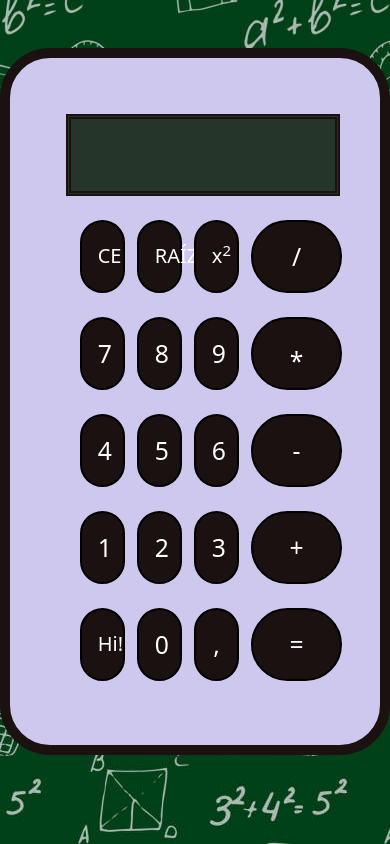
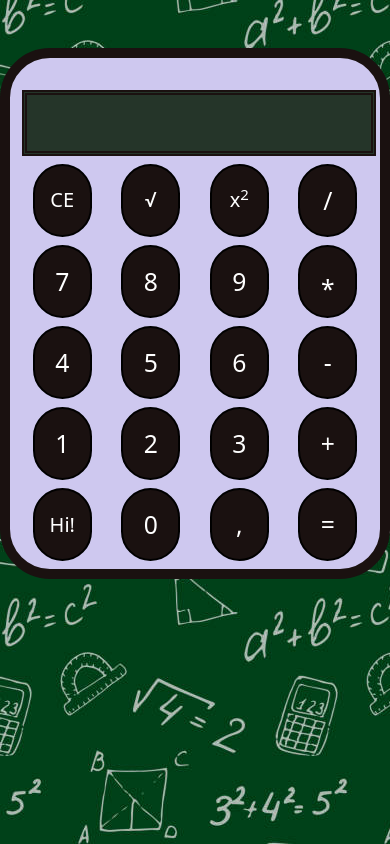
Before and after one commit to WillIribarne/Calculadora, a plain HTML site: page index.html in a window 390 px wide. Drawn offline with nearby package versions, Linux system fonts and the light colour scheme.

Commit message:
Diseño responsive hecho

```diff
--- a/css/style.css
+++ b/css/style.css
@@ -30,7 +30,8 @@
 }
 
 .altura-pantalla{
-    height: 5.1em;
+    min-height: calc(3.9rem + .9vw);
+    height: auto;
 }
 
 body {
--- a/index.html
+++ b/index.html
@@ -14,54 +14,54 @@
     <link rel="stylesheet" href="css/style.css">
 </head>
 <body>
-    <div class="container p-5 me-5 mt-5 col-md-8 offset-md-2 col-lg-7 offset-lg-2 col-xl-6 offset-xl-3 fondo-calculadora borde-calculadora">
-        <div class="container pt-2 m-2 row borde-pantalla fondo-pantalla altura-pantalla">
+    <div id="calculadora" class="container p-2 p-sm-5 mt-5 col-md-8 offset-md-2 col-lg-7 offset-lg-2 col-xl-6 offset-xl-3 fondo-calculadora borde-calculadora">
+        <div class="container pt-sm-2 mx-1 mt-4 m-sm-2 row borde-pantalla fondo-pantalla altura-pantalla">
             <p id="pantalla" class="text-end text-light fs-2 fw-medium"></p>
         </div>
-        <div class="container g-0 pt-2 m-3 row">
-                <button id="borrarPantalla" class="container col-2 p-3 borde-botón text-center text-white fs-5">CE</button>
+        <div class="container g-0 pt-2 m-sm-3 row">
+                <button id="borrarPantalla" class="container col-2 py-3 p-sm-3 borde-botón text-center text-white fs-5 gx-0">CE</button>
 
-                <button class="container operacion col-2 p-3 borde-botón text-center text-white fs-5">RAÍZ</button>
+                <button class="container operacion col-2 py-3 p-sm-3 borde-botón text-center text-white fs-5 gx-0">√</button>
 
-                <button class="container operacion col-2 p-3 borde-botón text-center text-white fs-5">x<sup>2</sup></button>
+                <button class="container operacion col-2 py-3 p-sm-3 borde-botón text-center text-white fs-5 gx-0">x<sup>2</sup></button>
 
-                <button class="container operacion col-4 p-3 borde-botón text-center text-white fs-2">/</button>
+                <button class="container operacion col-2 col-sm-4 py-3 p-sm-3 borde-botón text-center text-white fs-2 gx-0">/</button>
         </div>
-        <div class="container g-0 pt-2 m-3 row">
-                <button class="container numero col-2 p-3 borde-botón text-center text-white fs-2">7</button>
+        <div class="container g-0 pt-2 m-sm-3 row">
+                <button class="container numero col-2 py-3 p-sm-3 borde-botón text-center text-white fs-2 gx-0">7</button>
 
-                <button class="container numero col-2 p-3 borde-botón text-center text-white fs-2">8</button>
+                <button class="container numero col-2 py-3 p-sm-3 borde-botón text-center text-white fs-2 gx-0">8</button>
 
-                <button class="container numero col-2 p-3 borde-botón text-center text-white fs-2">9</button>
+                <button class="container numero col-2 py-3 p-sm-3 borde-botón text-center text-white fs-2 gx-0">9</button>
 
-                <button class="container operacion col-4 pt-3 borde-botón text-center text-white fs-2">*</button>
+                <button class="container operacion col-2 col-sm-4 pt-3 borde-botón text-center text-white fs-2 gx-0">*</button>
         </div>
-        <div class="container g-0 pt-2 m-3 row">
-                <button class="container numero col-2 p-3 borde-botón text-center text-white fs-2">4</button>
+        <div class="container g-0 pt-2 m-sm-3 row">
+                <button class="container numero col-2 py-3 p-sm-3 borde-botón text-center text-white fs-2 gx-0">4</button>
 
-                <button class="container numero col-2 p-3 borde-botón text-center text-white fs-2">5</button>
+                <button class="container numero col-2 py-3 p-sm-3 borde-botón text-center text-white fs-2 gx-0">5</button>
 
-                <button class="container numero col-2 p-3 borde-botón text-center text-white fs-2">6</button>
+                <button class="container numero col-2 py-3 p-sm-3 borde-botón text-center text-white fs-2 gx-0">6</button>
 
-                <button class="container operacion col-4 borde-botón text-center text-white fs-2">-</button>
+                <button class="container operacion col-2 col-sm-4 borde-botón text-center text-white fs-2 gx-0">-</button>
         </div>
-        <div class="container g-0 pt-2 m-3 row">
-                <button class="container numero col-2 p-3 borde-botón text-center text-white fs-2">1</button>
+        <div class="container g-0 pt-2 m-sm-3 row">
+                <button class="container numero col-2 py-3 p-sm-3 borde-botón text-center text-white fs-2 gx-0">1</button>
 
-                <button class="container numero col-2 p-3 borde-botón text-center text-white fs-2">2</button>
+                <button class="container numero col-2 py-3 p-sm-3 borde-botón text-center text-white fs-2 gx-0">2</button>
 
-                <button class="container numero col-2 p-3 borde-botón text-center text-white fs-2">3</button>
+                <button class="container numero col-2 py-3 p-sm-3 borde-botón text-center text-white fs-2 gx-0">3</button>
 
-                <button class="container operacion col-4 p-3 borde-botón text-center text-white fs-2">+</button>
+                <button class="container operacion col-2 col-sm-4 py-3 p-sm-3 borde-botón text-center text-white fs-2 gx-0">+</button>
         </div>
-        <div class="container g-0 pt-2 m-3 row">
-                <button id="saludo" class="container col-2 p-3 borde-botón text-center text-white fs-5">Hi!</button>
+        <div class="container g-0 pt-2 m-sm-3 row">
+                <button id="saludo" class="container col-2 p-sm-3 borde-botón text-center text-white fs-5 gx-0">Hi!</button>
 
-                <button class="container numero col-2 p-3 borde-botón text-center text-white fs-2">0</button>
+                <button class="container numero col-2 py-3 p-sm-3 borde-botón text-center text-white fs-2 gx-0">0</button>
 
-                <button id="comaDecimal" class="container col-2 p-3 borde-botón text-center text-white fs-2">,</button>
+                <button id="comaDecimal" class="container col-2 py-3 p-sm-3 borde-botón text-center text-white fs-2 gx-0">,</button>
 
-                <button id="resultado" class="container col-4 p-3 borde-botón text-center text-white fs-2">=</button>
+                <button id="resultado" class="container col-2 col-sm-4 py-3 p-sm-3 borde-botón text-center text-white fs-2 gx-0">=</button>
         </div>
     </div>
 
--- a/js/1-pantallaCalculadora.js
+++ b/js/1-pantallaCalculadora.js
@@ -119,7 +119,8 @@ function ejecutaRaiz(){
         if (res % 1 !== 0){
             res = res.toFixed(2);
         }
-        stringPantalla = (stringPantalla.slice(0, stringPantalla.length - stringNumero.length)); // Problema con el stringPantalla; raiz multiple sobreescribe la pantalla
+
+        stringPantalla = (stringPantalla.slice(0, stringPantalla.length - String(stringNumero).length));
         stringNumero = res;
         actualizaPantalla(String(res));
     }
@@ -140,7 +141,7 @@ function ejecutaPotenciaCuadrado(){
         if (res % 1 !== 0){
             res = res.toFixed(2);
         }
-        stringPantalla = (stringPantalla.slice(0, stringPantalla.length - stringNumero.length)); // Problema con el stringPantalla; pot multiple a veces sobreescribe la pantalla
+        stringPantalla = (stringPantalla.slice(0, stringPantalla.length - String(stringNumero).length));
         stringNumero = res;
         actualizaPantalla(String(res));
     }
@@ -149,7 +150,7 @@ function ejecutaPotenciaCuadrado(){
 
 function hacerResultado(){
     if (typeof resultado !== 'undefined'){
-        agregaNumero(); // nota para pensar: siempre que hay un * o /, se hace la mul o div entre los terminos i y i+1. Si luego hay otro * o /, se hace el resultado de eso con el num siguiente
+        agregaNumero();
         simplificaTerminosMulYDiv();
         let resultado = terminosNumericos[0];
         for (let i = 0; i < operacionesTerminosNumericos.length; i++) {
@@ -213,15 +214,3 @@ comaDecimal.onclick = insertaDecimal;
 borrarPantalla.onclick = resetPantalla;
 resultado.onclick = hacerResultado;
 saludo.onclick = hacerSaludo;
-
-
-
-/*const diccionario = {
-    '+': muestraSumaRestaMultiplicacionDivisionEnPantalla,
-    '-': muestraSumaRestaMultiplicacionDivisionEnPantalla,
-    '*': muestraSumaRestaMultiplicacionDivisionEnPantalla,
-    '/': muestraSumaRestaMultiplicacionDivisionEnPantalla,
-    'RAÍZ': ejecutaRaiz,
-    'x2': ejecutaPotenciaCuadrado,
-}
-diccionario['+']; */
```
Also changed, not shown: js/2-operaciones.js (deleted).
